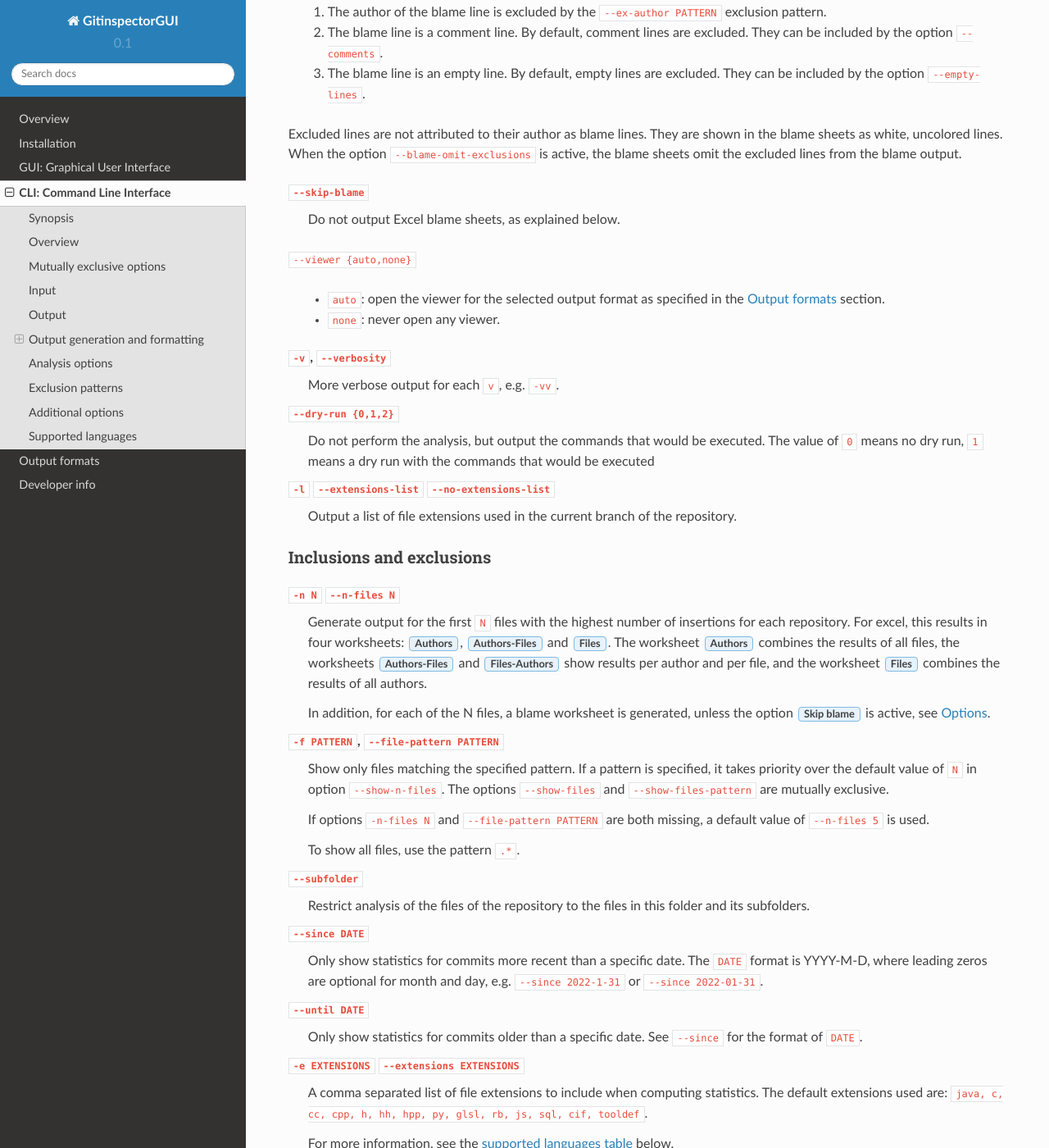
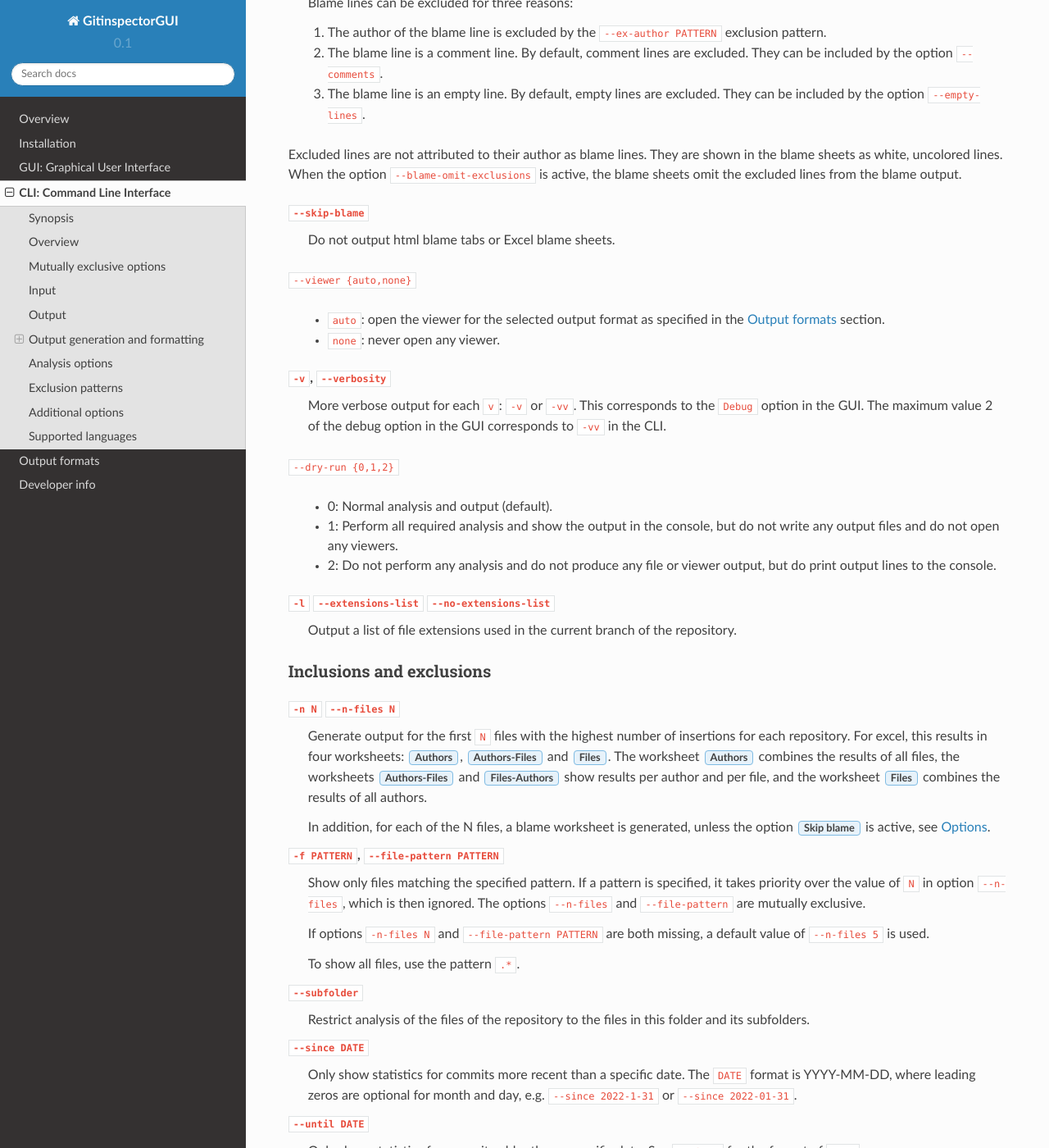
Before and after one commit to davbeek/gitinspectorgui-rtd, a Sphinx documentation site: the page built from docs/source/cli.rst, in a window 1280 px wide and 1400 px high, scrolled down 2820 px. Shown: the whole window at 82% size. Built offline with Sphinx 7.4.7 and the Read the Docs theme 2.0.0, drawn with Linux system fonts in a browser that asks for light colours; some of the changed text lies outside the part shown.

Commit message:
Corrections to gui and cli docs

```diff
--- a/docs/source/cli.rst
+++ b/docs/source/cli.rst
@@ -111,7 +111,8 @@ Output formats
 ^^^^^^^^^^^^^^
 ``-F FORMAT`` ``--format FORMAT``
   Selects for which file formats output is generated. Available choices are
-  ``auto``, ``html``, ``excel`` and ``text``.
+  ``auto``, ``html``, ``excel`` and ``text``. To select more than one output
+  format, repeat the option, e.g. ``-F html -F excel``.
   For more information on the output formats, see :doc:`output-formats`.
 
 .. _blame-sheets-cli:
@@ -159,7 +160,7 @@ in the blame sheets as white, uncolored lines. When the option
 from the blame output.
 
 ``--skip-blame``
-  Do not output Excel blame sheets, as explained below.
+  Do not output html blame tabs or Excel blame sheets.
 
 
 
@@ -171,12 +172,17 @@ from the blame output.
   * ``none``: never open any viewer.
 
 ``-v``, ``--verbosity``
-  More verbose output for each ``v``, e.g. ``-vv``.
+  More verbose output for each ``v``: ``-v`` or ``-vv``. This corresponds to the
+  ``Debug`` option in the GUI. The maximum value 2 of the debug option in the
+  GUI corresponds to ``-vv`` in the CLI.
 
 ``--dry-run {0,1,2}``
-  Do not perform the analysis, but output the commands that would be executed.
-  The value of ``0`` means no dry run, ``1`` means a dry run with the commands
-  that would be executed
+
+  - 0: Normal analysis and output (default).
+  - 1: Perform all required analysis and show the output in the console, but do
+    not write any output files and do not open any viewers.
+  - 2: Do not perform any analysis and do not produce any file or viewer output,
+    but do print output lines to the console.
 
 ``-l`` ``--extensions-list`` ``--no-extensions-list``
   Output a list of file extensions used in the current branch of the
@@ -200,8 +206,8 @@ Inclusions and exclusions
 
 ``-f PATTERN``, ``--file-pattern PATTERN``
   Show only files matching the specified pattern. If a pattern is specified, it
-  takes priority over the default value of ``N`` in option ``--show-n-files``.
-  The options ``--show-files`` and ``--show-files-pattern`` are mutually
+  takes priority over the value of ``N`` in option ``--n-files``, which is then
+  ignored. The options ``--n-files`` and ``--file-pattern`` are mutually
   exclusive.
 
   If options ``-n-files N`` and ``--file-pattern PATTERN`` are both missing, a
@@ -215,7 +221,7 @@ Inclusions and exclusions
 
 ``--since DATE``
   Only show statistics for commits more recent than a specific date. The
-  ``DATE`` format is YYYY-M-D, where leading zeros are optional for month and
+  ``DATE`` format is YYYY-MM-DD, where leading zeros are optional for month and
   day, e.g.
   ``--since 2022-1-31`` or ``--since 2022-01-31``.
 
```
Also changed, not shown: other parts of docs/source/cli.rst (+4 -4 lines), docs/source/gui.rst (+4 -4 lines).
